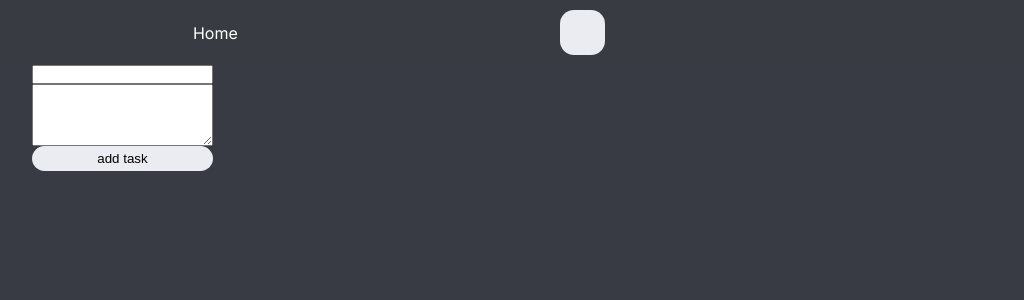
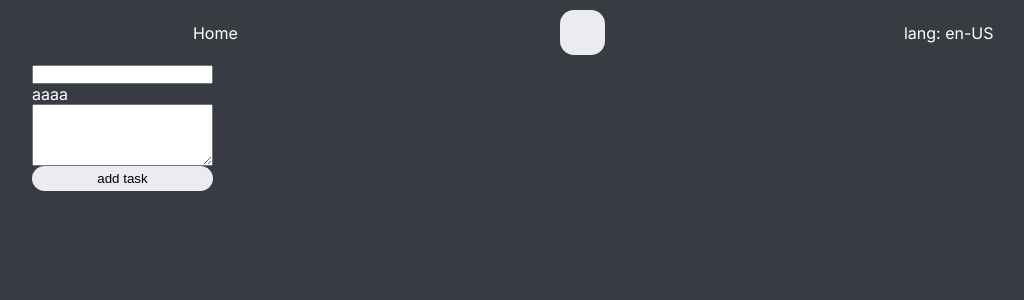
Before and after one commit to legkiy/sandbox, a Next.js app: page /todo in a window 1280 px wide. Shown: the top 300 px of the page, without its empty margins (58-1082 px from the left). Built offline with nearby package versions, Linux system fonts and the light colour scheme.

Commit message:
create lang

```diff
--- a/next.config.js
+++ b/next.config.js
@@ -3,6 +3,10 @@ const nextConfig = {
   env: {
     PUBLIC_URL: '/',
   },
+  // i18n: {
+  //   locales: ['en', 'ru'],
+  //   defaultLocale: 'en',
+  // },
 };
 
 module.exports = nextConfig;
--- a/src/app/layout.tsx
+++ b/src/app/layout.tsx
@@ -16,7 +16,7 @@ export default function RootLayout({
   children: React.ReactNode;
 }) {
   return (
-    <html lang="en">
+    <html>
       <body className={inter.className}>
         <Header />
         <main>{children}</main>
--- a/src/app/todo/page.tsx
+++ b/src/app/todo/page.tsx
@@ -1,5 +1,5 @@
 'use client';
-import { AddTask } from '@/components/common';
+import { AddTask, Button } from '@/components/common';
 import ToDoStore from '@/storeMobx/ToDoStore';
 import { observer } from 'mobx-react-lite';
 import { FC } from 'react';
--- a/src/components/Header/Header.tsx
+++ b/src/components/Header/Header.tsx
@@ -4,11 +4,18 @@ import { useClickOutside, useMounted } from '@/hooks';
 import style from './Header.module.scss';
 import Menu from './Menu';
 import Link from 'next/link';
+import { useSearchParams } from 'next/navigation';
 
 interface Props {}
 const Header: React.FC<Props> = ({}: Props) => {
   const [menuOpen, setMenuOpen] = useState(false);
+  const [lang, setLang] = useState('en-US');
   const menuRef = useRef(null);
+
+  useEffect(() => {
+    const local = window.navigator.language;
+    setLang(local);
+  }, []);
 
   const headerItems = [
     {
@@ -21,7 +28,7 @@ const Header: React.FC<Props> = ({}: Props) => {
     {
       component: <Menu />,
     },
-    { component: <></> },
+    { component: <>lang: {lang}</> },
   ];
   const { expand, mounted } = useMounted(menuOpen);
   useClickOutside(() => setMenuOpen(false), menuRef);
--- a/src/components/common/AddTask/AddTask.tsx
+++ b/src/components/common/AddTask/AddTask.tsx
@@ -19,7 +19,7 @@ const AddTask: FC<IAddTask> = observer(() => {
   });
 
   const newTask: TaskType = useMemo(
-    () => ({ title: taskTitle, status: 'awaiting' }),
+    () => ({ title: taskTitle, status: 'awaiting', createAt: new Date() }),
     [taskTitle],
   );
 
@@ -40,7 +40,7 @@ const AddTask: FC<IAddTask> = observer(() => {
         value={taskTitle}
         onChange={({ target }) => setTaskTitle(target.value)}
       />
-      <TextArea rows={4} />
+      <TextArea rows={4} title="aaaa" />
       <Button type="submit" onClick={e => onSubmit(e)}>
         add task
       </Button>
--- a/src/components/common/TextArea/TextArea.module.scss
+++ b/src/components/common/TextArea/TextArea.module.scss
@@ -2,4 +2,5 @@
 
 .textarea {
   @include transiton(0ms, all);
+  color: black;
 }
--- a/src/components/common/TextArea/TextArea.tsx
+++ b/src/components/common/TextArea/TextArea.tsx
@@ -2,16 +2,20 @@ import classNames from 'classnames';
 import { DetailedHTMLProps, FC, TextareaHTMLAttributes, memo } from 'react';
 import style from './TextArea.module.scss';
 
-type ITextArea = {} & DetailedHTMLProps<
+type ITextArea = { title?: string } & DetailedHTMLProps<
   TextareaHTMLAttributes<HTMLTextAreaElement>,
   HTMLTextAreaElement
 >;
 const TextArea: FC<ITextArea> = props => {
+  const { title } = props;
   return (
-    <textarea
-      className={classNames(style.textarea, props.className)}
-      {...props}
-    />
+    <label style={{ display: 'grid' }}>
+      {title}
+      <textarea
+        className={classNames(style.textarea, props.className)}
+        {...props}
+      />
+    </label>
   );
 };
 export default memo(TextArea);
--- a/src/storeMobx/ToDoStore.tsx
+++ b/src/storeMobx/ToDoStore.tsx
@@ -4,6 +4,7 @@ export type TaskType = {
   title: string;
   status: 'awaiting' | 'in progress' | 'complite';
   description?: string;
+  createAt: Date;
 };
 
 class ToDoStore {
@@ -15,5 +16,5 @@ class ToDoStore {
     this.tasks = [task, ...this.tasks];
   };
 }
-
-export default new ToDoStore();
+const TodoStore = new ToDoStore();
+export default TodoStore;
```
Also changed, not shown: 1 other file (tests, documents, lock files or other folders).
